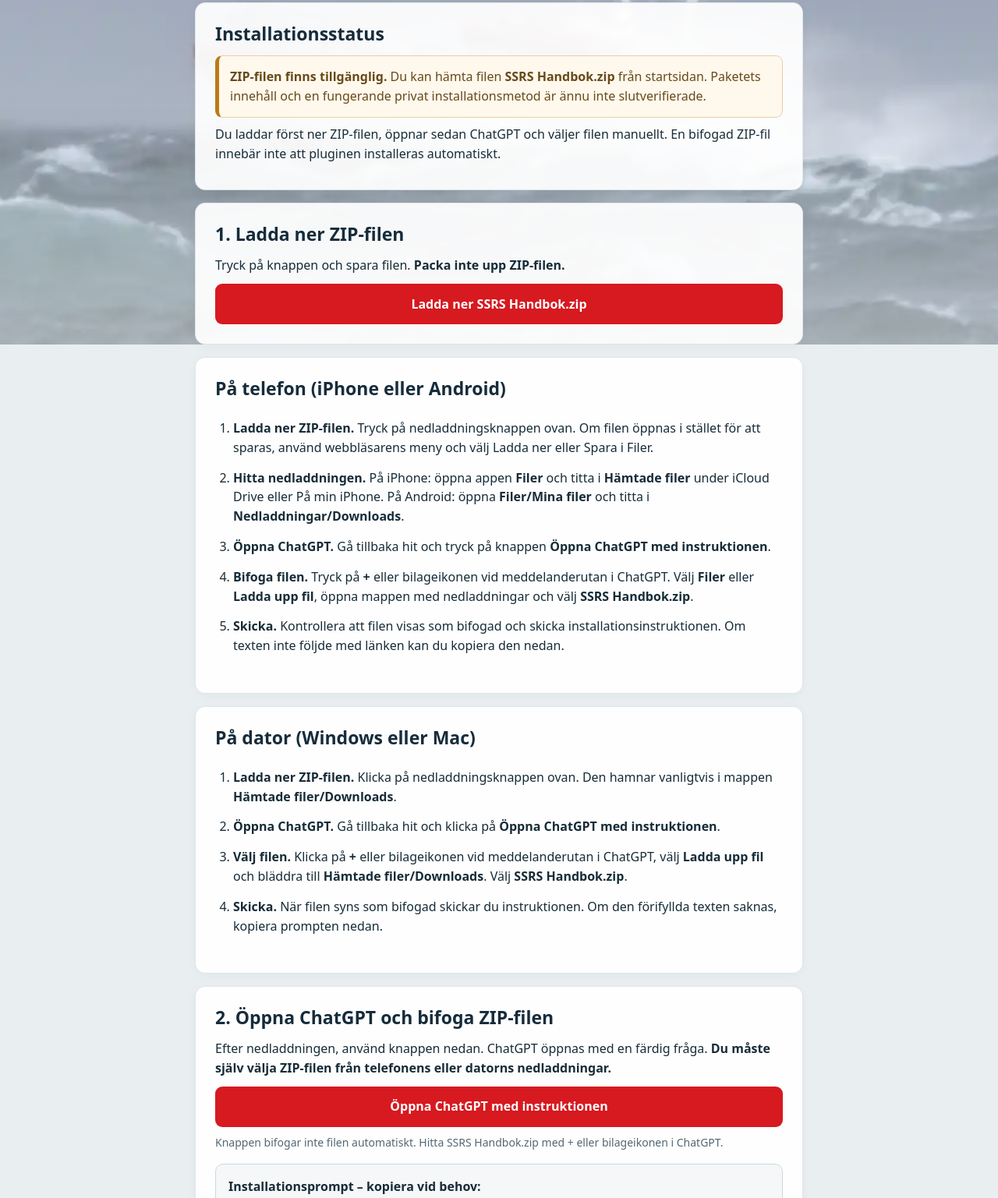
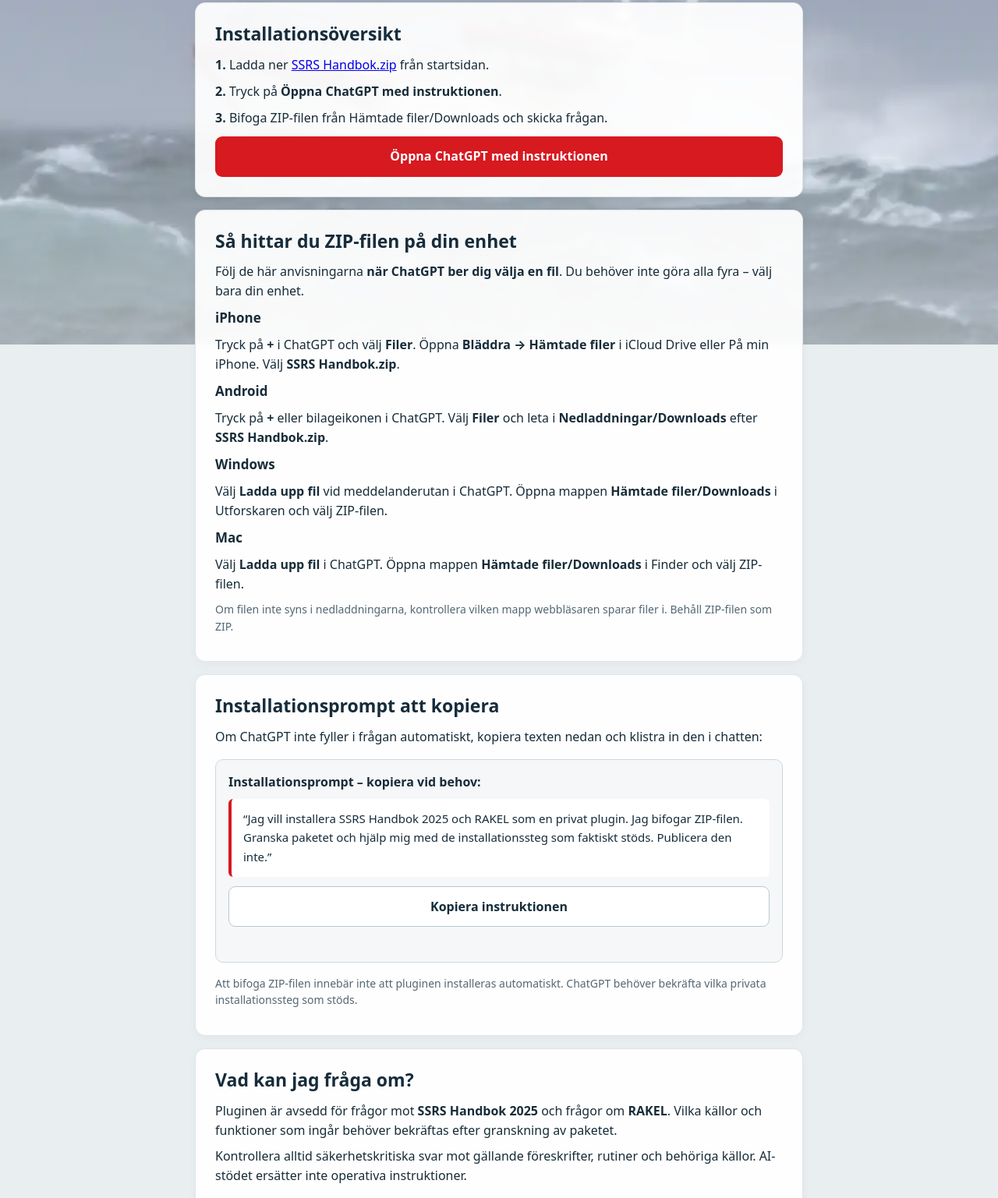
Before and after one commit to oingdahl/SSRS, a plain HTML site: page installera.html in a window 1280 px wide. Shown: the part 358-1895 px from the top of the page at 78% size. Drawn offline with Linux system fonts and the light colour scheme.

Commit message:
Simplify SSRS installation flow and avoid overlapping steps

```diff
--- a/installera.html
+++ b/installera.html
@@ -12,36 +12,30 @@
 <header><div class="topbar"><a class="brand" href="./index.html"><img class="brand-logo" src="./ssrs-logo.svg" alt="Sjöräddningssällskapet" width="230" height="79"></a><nav aria-label="Huvudmeny"><a href="./index.html">Startsida</a><a href="./installera.html" aria-current="page">Installation</a></nav></div></header>
 <section class="hero"><div class="hero-inner"><p class="eyebrow">Kunskapsstöd för sjöräddning</p><h1>Installera privat i ChatGPT</h1><p>En tydlig steg-för-steg-guide för SSRS Handbok 2025 och RAKEL.</p></div></section>
 <main>
-<section class="card"><h2>Installationsstatus</h2>
-<div class="notice"><strong>ZIP-filen finns tillgänglig.</strong> Du kan hämta filen <strong>SSRS Handbok.zip</strong> från startsidan. Paketets innehåll och en fungerande privat installationsmetod är ännu inte slutverifierade.</div>
-<p>Du laddar först ner ZIP-filen, öppnar sedan ChatGPT och väljer filen manuellt. En bifogad ZIP-fil innebär inte att pluginen installeras automatiskt.</p></section>
-<section class="card"><h2>1. Ladda ner ZIP-filen</h2><p>Tryck på knappen och spara filen. <strong>Packa inte upp ZIP-filen.</strong></p><a class="button" href="./SSRS%20Handbok.zip" download="SSRS Handbok.zip">Ladda ner SSRS Handbok.zip</a></section>
-<section class="card"><h2>På telefon (iPhone eller Android)</h2>
-<ol class="steps">
-<li><strong>Ladda ner ZIP-filen.</strong> Tryck på nedladdningsknappen ovan. Om filen öppnas i stället för att sparas, använd webbläsarens meny och välj Ladda ner eller Spara i Filer.</li>
-<li><strong>Hitta nedladdningen.</strong> På iPhone: öppna appen <strong>Filer</strong> och titta i <strong>Hämtade filer</strong> under iCloud Drive eller På min iPhone. På Android: öppna <strong>Filer/Mina filer</strong> och titta i <strong>Nedladdningar/Downloads</strong>.</li>
-<li><strong>Öppna ChatGPT.</strong> Gå tillbaka hit och tryck på knappen <strong>Öppna ChatGPT med instruktionen</strong>.</li>
-<li><strong>Bifoga filen.</strong> Tryck på <strong>+</strong> eller bilageikonen vid meddelanderutan i ChatGPT. Välj <strong>Filer</strong> eller <strong>Ladda upp fil</strong>, öppna mappen med nedladdningar och välj <strong>SSRS Handbok.zip</strong>.</li>
-<li><strong>Skicka.</strong> Kontrollera att filen visas som bifogad och skicka installationsinstruktionen. Om texten inte följde med länken kan du kopiera den nedan.</li>
-</ol></section>
-<section class="card"><h2>På dator (Windows eller Mac)</h2>
-<ol class="steps">
-<li><strong>Ladda ner ZIP-filen.</strong> Klicka på nedladdningsknappen ovan. Den hamnar vanligtvis i mappen <strong>Hämtade filer/Downloads</strong>.</li>
-<li><strong>Öppna ChatGPT.</strong> Gå tillbaka hit och klicka på <strong>Öppna ChatGPT med instruktionen</strong>.</li>
-<li><strong>Välj filen.</strong> Klicka på <strong>+</strong> eller bilageikonen vid meddelanderutan i ChatGPT, välj <strong>Ladda upp fil</strong> och bläddra till <strong>Hämtade filer/Downloads</strong>. Välj <strong>SSRS Handbok.zip</strong>.</li>
-<li><strong>Skicka.</strong> När filen syns som bifogad skickar du instruktionen. Om den förifyllda texten saknas, kopiera prompten nedan.</li>
-</ol></section>
-<section class="card"><h2>2. Öppna ChatGPT och bifoga ZIP-filen</h2>
-<p>Efter nedladdningen, använd knappen nedan. ChatGPT öppnas med en färdig fråga. <strong>Du måste själv välja ZIP-filen från telefonens eller datorns nedladdningar.</strong></p>
+<section class="card"><h2>Installationsöversikt</h2>
+<p><strong>1.</strong> Ladda ner <a href="./SSRS%20Handbok.zip" download="SSRS Handbok.zip">SSRS Handbok.zip</a> från startsidan.</p>
+<p><strong>2.</strong> Tryck på <strong>Öppna ChatGPT med instruktionen</strong>.</p>
+<p><strong>3.</strong> Bifoga ZIP-filen från Hämtade filer/Downloads och skicka frågan.</p>
 <a class="button" href="https://chatgpt.com/?q=Jag%20vill%20installera%20SSRS%20Handbok%202025%20och%20RAKEL%20som%20en%20privat%20plugin.%20Jag%20bifogar%20ZIP-filen.%20Granska%20paketet%20och%20hj%C3%A4lp%20mig%20med%20de%20installationssteg%20som%20faktiskt%20st%C3%B6ds.%20Publicera%20den%20inte." target="_blank" rel="noopener noreferrer">Öppna ChatGPT med instruktionen</a>
-<p class="status">Knappen bifogar inte filen automatiskt. Hitta SSRS Handbok.zip med + eller bilageikonen i ChatGPT.</p>
+</section>
+<section class="card"><h2>Så hittar du ZIP-filen på din enhet</h2>
+<p>Följ de här anvisningarna <strong>när ChatGPT ber dig välja en fil</strong>. Du behöver inte göra alla fyra – välj bara din enhet.</p>
+<div class="device-grid">
+<div class="device-tip"><h3>iPhone</h3><p>Tryck på <strong>+</strong> i ChatGPT och välj <strong>Filer</strong>. Öppna <strong>Bläddra → Hämtade filer</strong> i iCloud Drive eller På min iPhone. Välj <strong>SSRS Handbok.zip</strong>.</p></div>
+<div class="device-tip"><h3>Android</h3><p>Tryck på <strong>+</strong> eller bilageikonen i ChatGPT. Välj <strong>Filer</strong> och leta i <strong>Nedladdningar/Downloads</strong> efter <strong>SSRS Handbok.zip</strong>.</p></div>
+<div class="device-tip"><h3>Windows</h3><p>Välj <strong>Ladda upp fil</strong> vid meddelanderutan i ChatGPT. Öppna mappen <strong>Hämtade filer/Downloads</strong> i Utforskaren och välj ZIP-filen.</p></div>
+<div class="device-tip"><h3>Mac</h3><p>Välj <strong>Ladda upp fil</strong> i ChatGPT. Öppna mappen <strong>Hämtade filer/Downloads</strong> i Finder och välj ZIP-filen.</p></div>
+</div>
+<p class="status">Om filen inte syns i nedladdningarna, kontrollera vilken mapp webbläsaren sparar filer i. Behåll ZIP-filen som ZIP.</p></section>
+<section class="card"><h2>Installationsprompt att kopiera</h2>
+<p>Om ChatGPT inte fyller i frågan automatiskt, kopiera texten nedan och klistra in den i chatten:</p>
 <div class="prompt-box" aria-label="Installationsinstruktion att kopiera">
 <p class="prompt-label"><strong>Installationsprompt – kopiera vid behov:</strong></p>
 <blockquote class="prompt-text" id="installationPrompt">“Jag vill installera SSRS Handbok 2025 och RAKEL som en privat plugin. Jag bifogar ZIP-filen. Granska paketet och hjälp mig med de installationssteg som faktiskt stöds. Publicera den inte.”</blockquote>
 <button class="button secondary copy-prompt" type="button" data-copy-prompt aria-label="Kopiera installationsprompten">Kopiera instruktionen</button>
 <p class="status copy-status" aria-live="polite"></p>
 </div>
-<p class="status">Att bifoga en ZIP-fil installerar inte pluginen automatiskt. ChatGPT behöver bekräfta om paketet och ditt konto stöder en privat installation.</p>
+<p class="status">Att bifoga ZIP-filen innebär inte att pluginen installeras automatiskt. ChatGPT behöver bekräfta vilka privata installationssteg som stöds.</p>
 </section>
 <section class="card"><h2>Vad kan jag fråga om?</h2><p>Pluginen är avsedd för frågor mot <strong>SSRS Handbok 2025</strong> och frågor om <strong>RAKEL</strong>. Vilka källor och funktioner som ingår behöver bekräftas efter granskning av paketet.</p>
 <p>Kontrollera alltid säkerhetskritiska svar mot gällande föreskrifter, rutiner och behöriga källor. AI-stödet ersätter inte operativa instruktioner.</p></section>
```
